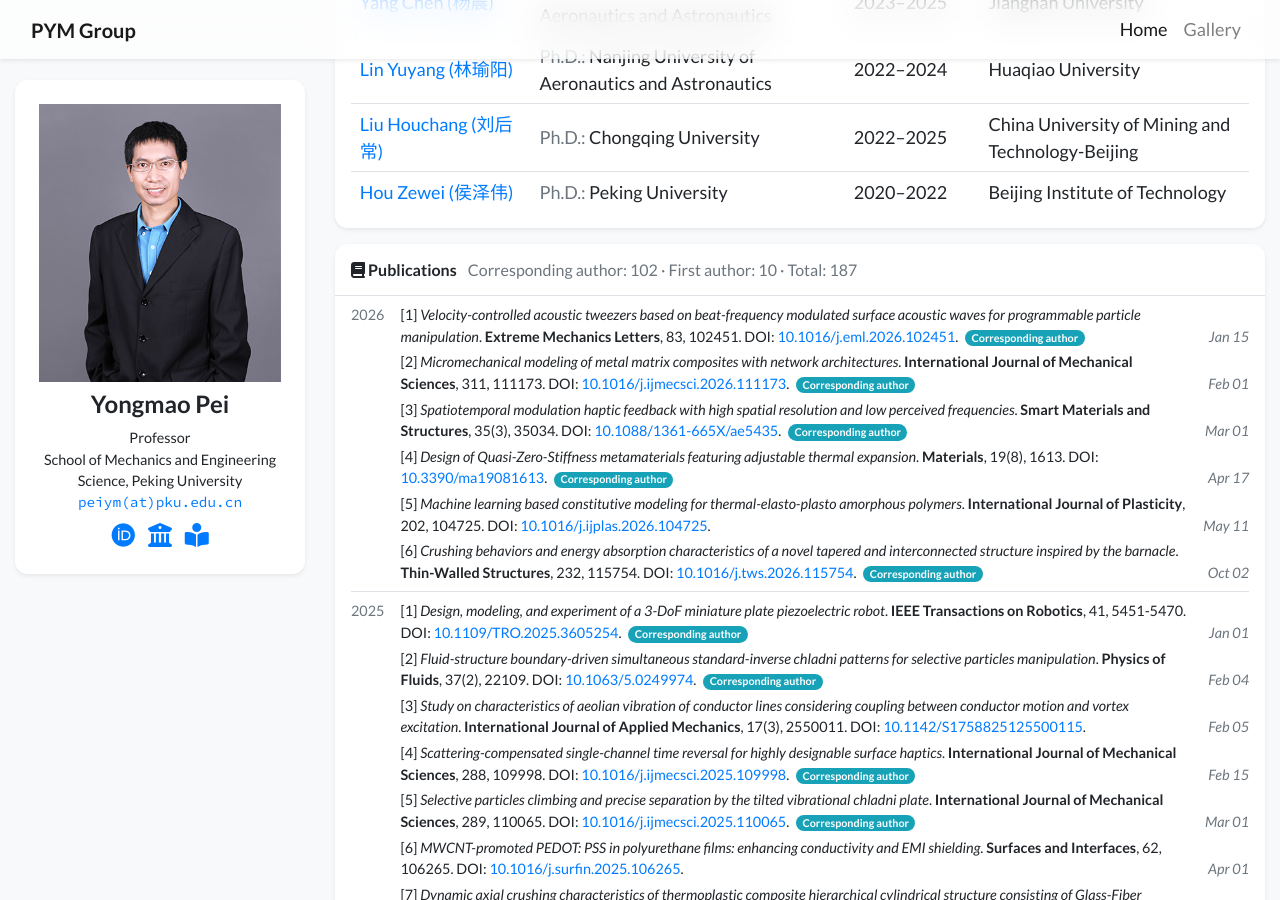
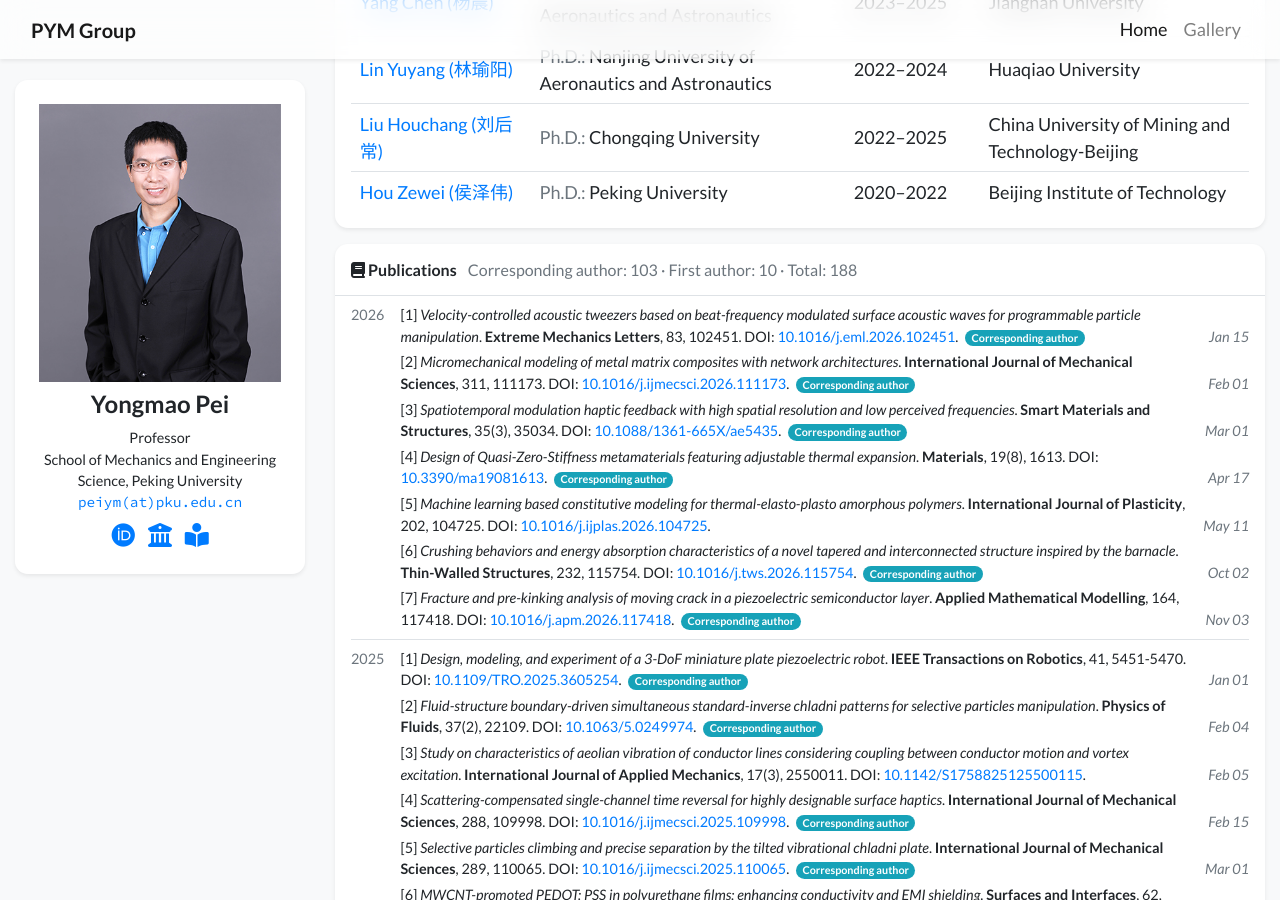
Before and after one commit to WuLin0919/PYM-GROUP, a Jekyll site: the page built from index.html, in a window 1280 px wide and 900 px high, scrolled down 3484 px. Built offline with Jekyll 4.4.1, drawn with Linux system fonts in a browser that asks for light colours; nearby versions of some CDN libraries; a style sheet for code colours, icons or effects is not loaded.

Commit message:
Add Applied Mathematical Modelling publication

```diff
--- a/_data/publications.yml
+++ b/_data/publications.yml
@@ -1,3 +1,12 @@
+- number: 7
+  date: 2026-11-03
+  date_display: "Nov 03"
+  title: "Fracture and pre-kinking analysis of moving crack in a piezoelectric semiconductor layer"
+  journal: "Applied Mathematical Modelling"
+  volume: "164"
+  pages: "117418"
+  doi: "10.1016/j.apm.2026.117418"
+  corresponding: true
 - number: 6
   date: 2026-10-02
   date_display: "Oct 02"
```
